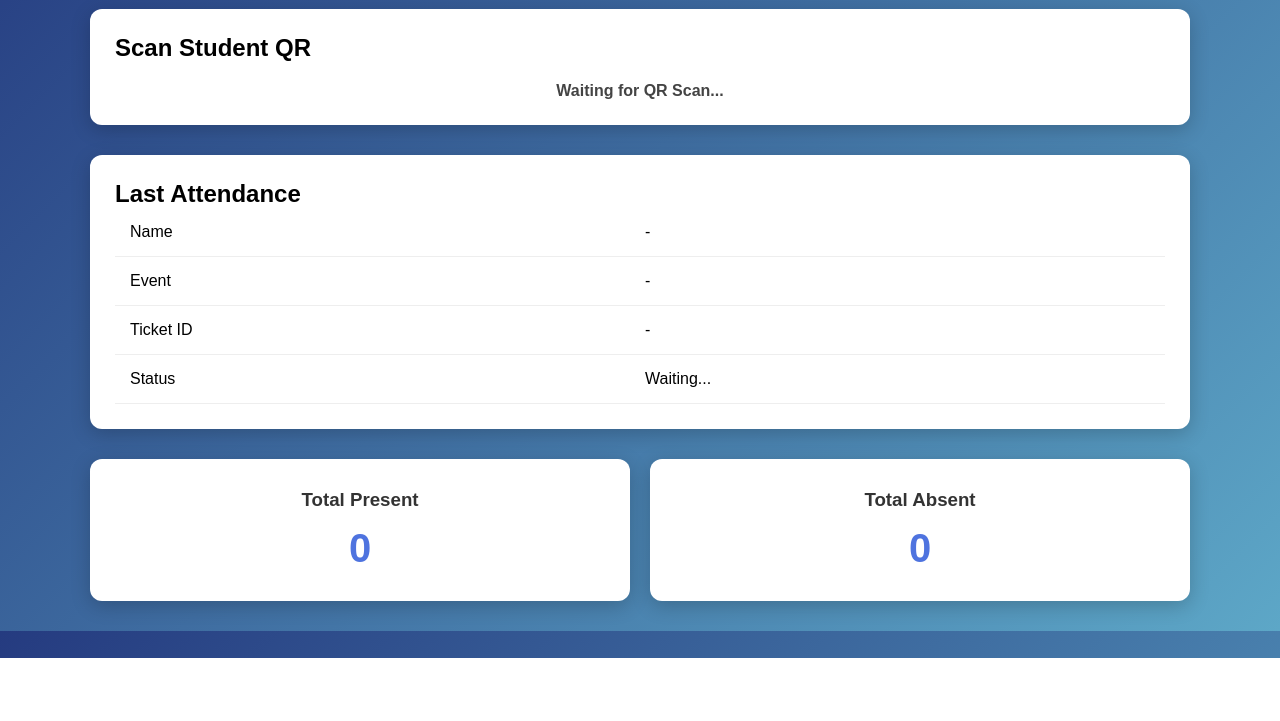
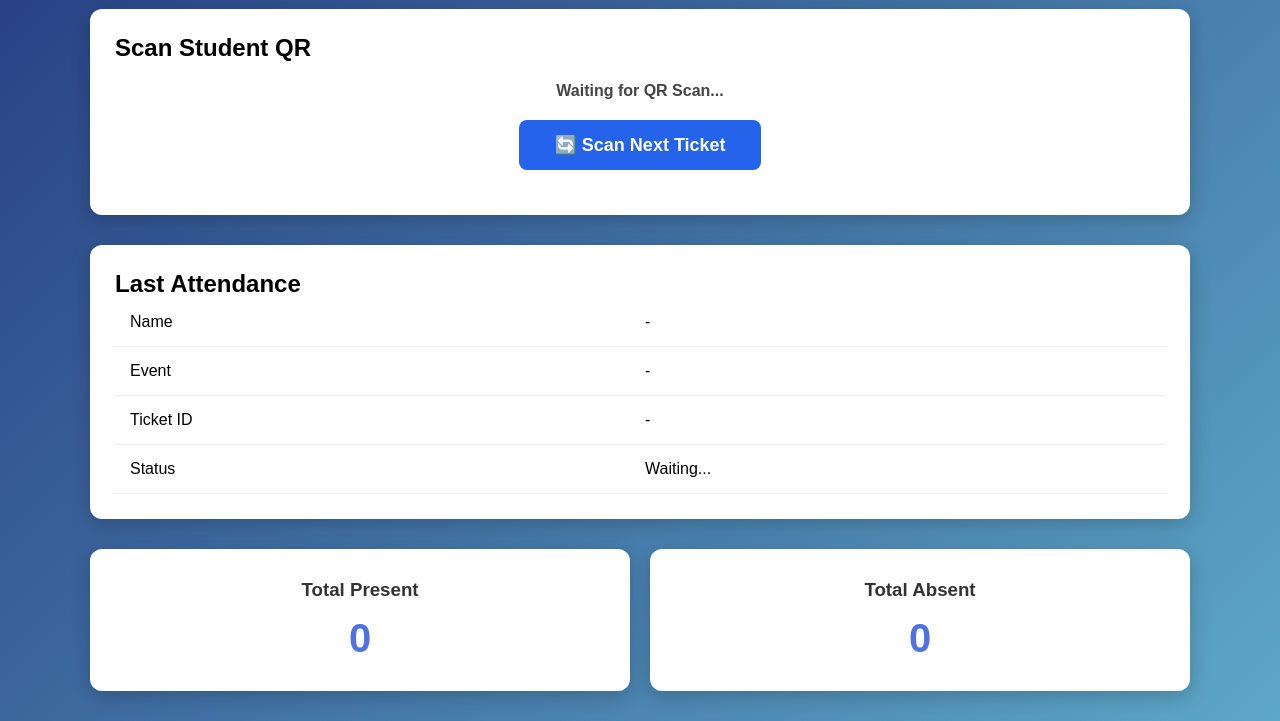
Before and after one commit to dharmbhagat2/Campzo, a website: page attendance.html in a window 1280 px wide. Shown: the part 142-863 px from the top of the page. Before the commit the page ends 800 px from the top, so only its background shows below. Drawn offline with Linux system fonts and the light colour scheme; a script that the page names is missing.

Commit message:
Improve attendance scanner UI

```diff
--- a/attendance.css
+++ b/attendance.css
@@ -149,3 +149,21 @@ table td{
     font-weight:bold;
 
 }
+#scanNextBtn {
+    display: block;
+    margin: 20px auto;
+    padding: 14px 35px;
+    font-size: 18px;
+    font-weight: 600;
+    border: none;
+    border-radius: 8px;
+    background: #2563eb;
+    color: white;
+    cursor: pointer;
+    transition: 0.3s;
+}
+
+#scanNextBtn:hover {
+    transform: translateY(-2px);
+    opacity: 0.9;
+}
--- a/attendance.html
+++ b/attendance.html
@@ -48,7 +48,7 @@
     Waiting for QR Scan...
 </p>
 
-<button id="scanNextBtn" style="display:none;">
+<button id="scanNextBtn" onclick="startScanner()">
     🔄 Scan Next Ticket
 </button>
 
```
